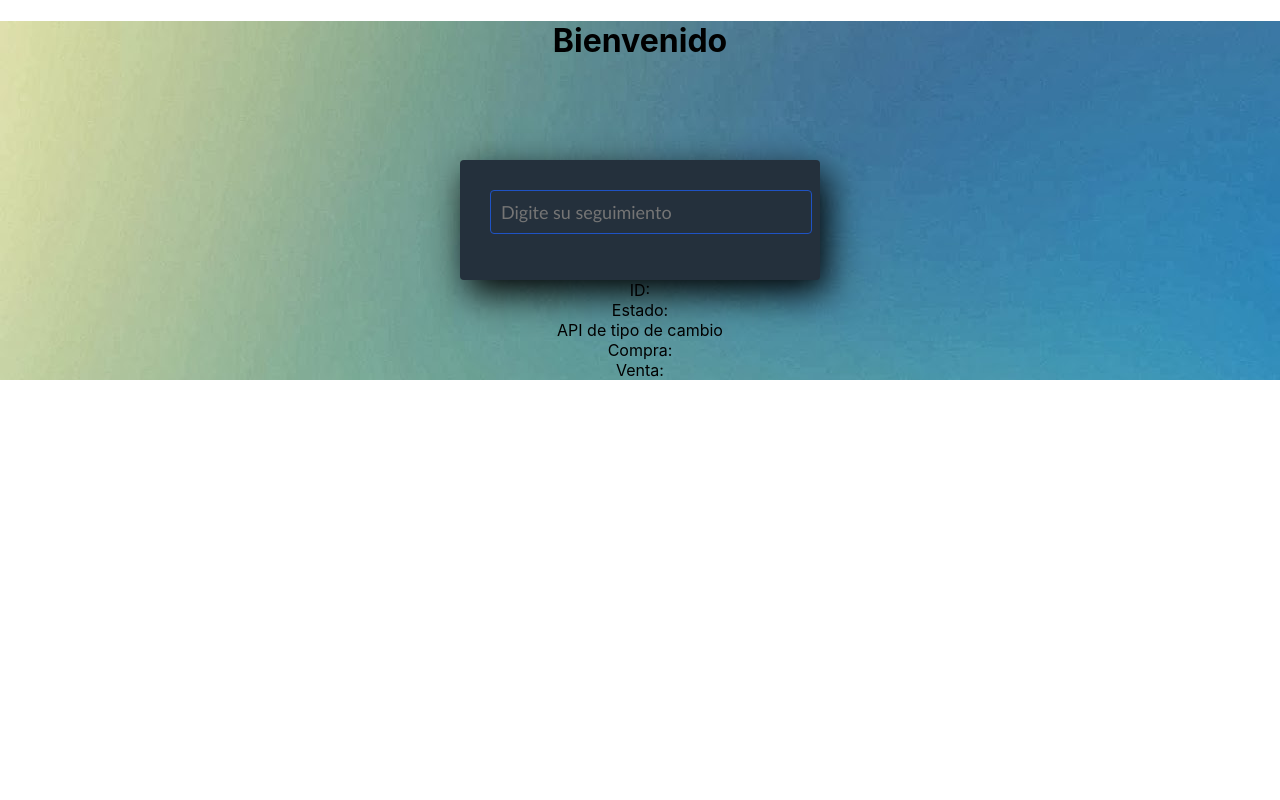
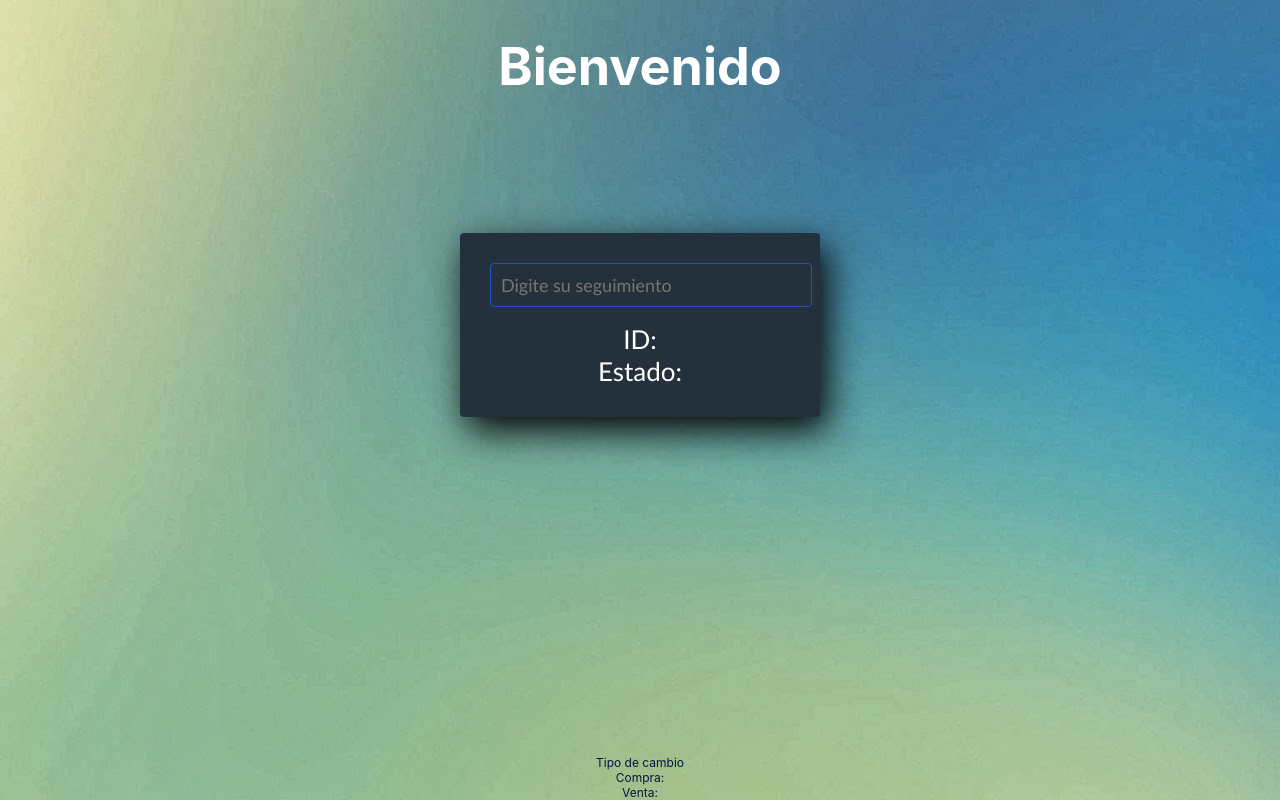
Before and after one commit to nosoyjaviero/trackingpage, a React (Create React App) app: page / in a window 1280 px wide. Built offline with nearby package versions, Linux system fonts and the light colour scheme; no server answers.

Commit message:
final 1.1.1.3

```diff
--- a/src/App.css
+++ b/src/App.css
@@ -1,16 +1,18 @@
-{
-  margin: 0;
-  padding: 0;
-  box-sizing: border-box;
+.App {
+  text-align: center;
   background-image: url("./images/fondo.jpg");
 
 }
 
-
-.App {
-  text-align: center;
+.App-header {
   background-image: url("./images/fondo.jpg");
-
+  min-height: 100vh;
+  display: flex;
+  flex-direction: column;
+  align-items: center;
+  justify-content: center;
+  font-size: calc(10px + 2vmin);
+  color: white;
 }
 
 .form-register {
@@ -79,6 +81,8 @@
 .cambiocr{
   border-spacing: 10px;
   border-top: 40px;
+  font-size: 12px;
+  color: rgb(2, 22, 66);
   border-image-source: url("./images/costa-rica.png");
 
 }
--- a/src/App.js
+++ b/src/App.js
@@ -1,8 +1,8 @@
 
 import './App.css';
-import React, { useState, useEffect, Fragment } from 'react';
+import React, { useState, useEffect} from 'react';
 import axios from 'axios';
-import NameForm from './NameForm'
+
 
 
 
@@ -66,11 +66,12 @@ function App() {
       return data.id.search(value) != -1;
     });
     setFilteredData(result);
-
+    console.log(value)
     filteredData.find(function (array, index) {
       if (array.id == value) {
         setID( array.id);
         setEstado(array.Estado);
+
       } else {
 
       }
@@ -95,39 +96,37 @@ function App() {
   return (
 
     <div className="App"  >
-      <header className="header">
+      <header className="App-header">
         <h1>Bienvenido</h1>
-      </header >
 
-      <body>
+
         <form  className="form-register">
 
           <input type="text" placeholder='Digite su seguimiento' className='controls' onChange={(event) => handleSearch(event)} />
+
+          <div>ID: {id} </div>
+         <div>Estado: {Estado}</div>
         </form>
-        <div>
 
-
-         <div>ID: {id} </div>
-         <div>Estado: {Estado}</div>
-
-
-        </div>
-
-
-
-      </body>
-
-
-      <footer>
         <div className='cambiocr'>
           <div>
             <div>
-              API de tipo de cambio
+              Tipo de cambio
             </div>
             {API()[2]}</div>
           <div className='compra'>Compra: {API()[0]}</div>
           <div className='venta'>Venta: {API()[1]}</div>
         </div>
+        <div>
+
+
+
+
+        </div>
+      </header >
+
+      <footer>
+
       </footer>
 
 
--- a/src/index.js
+++ b/src/index.js
@@ -6,9 +6,9 @@ import reportWebVitals from './reportWebVitals';
 
 ReactDOM.render(
 
-  <App/>
-
-  ,
+  <React.StrictMode>
+  <App />
+</React.StrictMode>,
   document.getElementById('root')
 );
 
```
